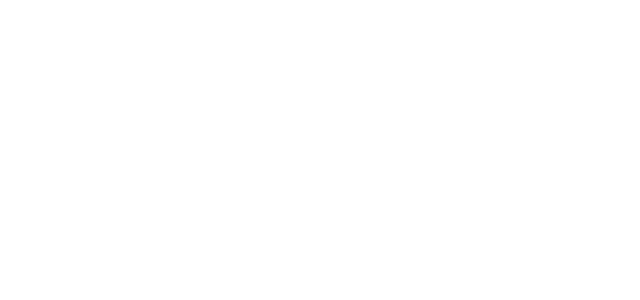
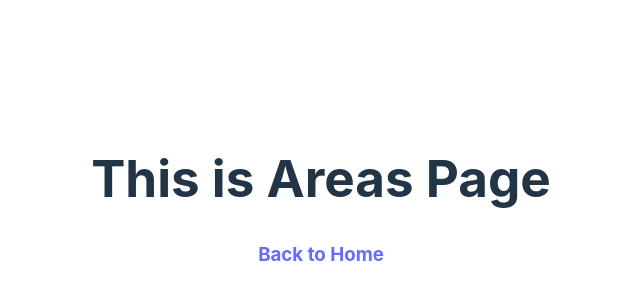
Before and after one commit to shirinmjr/react-the-meal, a React (Vite) app: page /MealPage in a window 1280 px wide. Before the commit this address had no page. Shown: the part 198-498 px from the top of the page, without its empty margins (319-959 px from the left). Built offline with nearby package versions, Linux system fonts and the light colour scheme.

Commit message:
back button

```diff
--- a/src/components/Areas.jsx
+++ b/src/components/Areas.jsx
@@ -1,6 +1,6 @@
 import './Areas.css';
 import { Link } from "react-router-dom";
-import AreasPage from './AreasPage';
+import MealPage from './MealPage';
 
 export default function Areas(props) {
 
@@ -12,7 +12,7 @@ export default function Areas(props) {
                 <div className="areas-grid">
                     {props.areasMeals.map((meal) => (
                         <div className="card" key={meal.idMeal}>
-                            <Link to="/AreasPage">
+                            <Link to="/MealPage">
                                 <h3> {meal.strMeal} </h3>
                                 <img src={meal.strMealThumb} />
                             </Link>
--- a/src/components/Main.jsx
+++ b/src/components/Main.jsx
@@ -1,6 +1,6 @@
 import { Route, Routes } from "react-router-dom";
 import Home from "./Home";
-import AreasPage from "./AreasPage";
+import MealPage from "./MealPage";
 
 function Main() {
     return (
@@ -8,7 +8,7 @@ function Main() {
             <div className='Main'>
                 <Routes>
                     <Route path='/' exact={true} element={<Home/>} />
-                    <Route path='/AreasPage' exact={true} element={<AreasPage />} />
+                    <Route path='/MealPage' exact={true} element={<MealPage />} />
                 </Routes>
             </div>
         </div>
--- /dev/null
+++ b/src/components/MealPage.jsx
@@ -0,0 +1,13 @@
+import { Link } from "react-router-dom";
+
+export default function AreasPage() {
+    console.log("areas meals page");
+    return (
+        <div>
+            <h1>This is Areas Page</h1>
+            <Link to="/">
+                <h3> Back to Home </h3>
+            </Link>
+        </div>
+    )
+}
```
